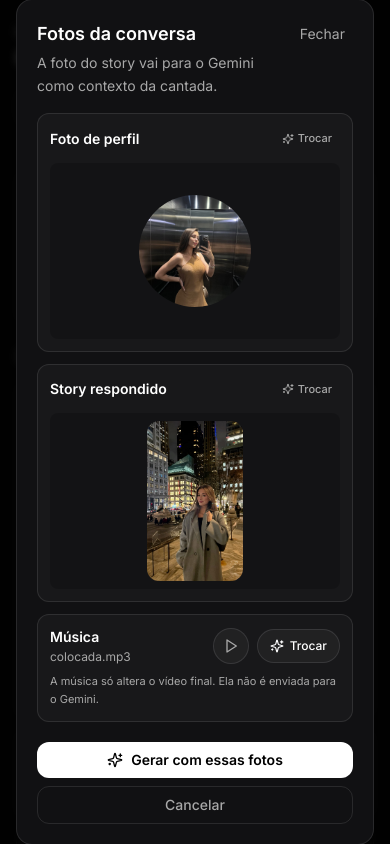
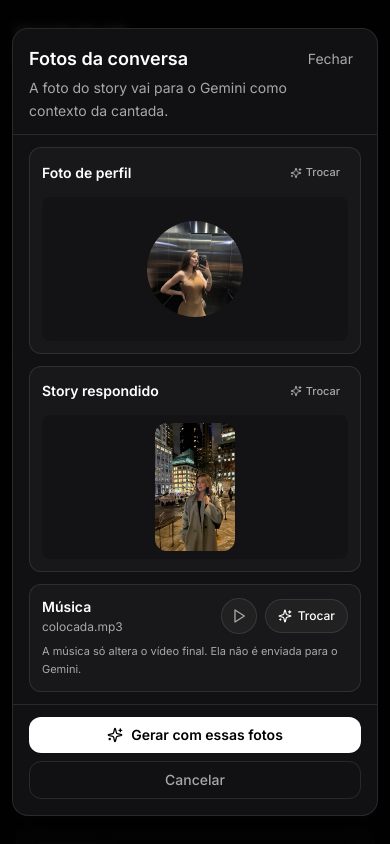
Before and after one commit to roxopastel/reels-virais, a Next.js app: page / in a window 390 px wide. Both pictures are taken after a click on the button "Gerar conversa aleatória". Shown: the top 844 px of the page. Built offline with nearby package versions, Linux system fonts and the light colour scheme; grey boxes are pictures that could not be loaded.

Commit message:
Fix conversation photo modal responsiveness

```diff
--- a/app/page.tsx
+++ b/app/page.tsx
@@ -440,9 +440,9 @@ function ConversationPhotoModal({
   const isMusicPlaying = !!musicUrl && playingMusicUrl === musicUrl;
 
   return (
-    <div className="fixed inset-0 z-50 flex items-center justify-center bg-black/70 px-4 backdrop-blur-sm">
-      <div className="w-full max-w-lg rounded-2xl border border-white/10 bg-[#111113] p-5 shadow-2xl shadow-black/50">
-        <div className="mb-4 flex items-start justify-between gap-3">
+    <div className="fixed inset-0 z-50 flex items-center justify-center bg-black/70 px-3 py-4 backdrop-blur-sm sm:px-4">
+      <div className="flex max-h-[calc(100dvh-2rem)] w-full max-w-lg flex-col overflow-hidden rounded-2xl border border-white/10 bg-[#111113] shadow-2xl shadow-black/50">
+        <div className="flex shrink-0 items-start justify-between gap-3 border-b border-white/10 p-4 pb-3 sm:p-5 sm:pb-4">
           <div>
             <h2 className="text-lg font-semibold text-white">
               Fotos da conversa
@@ -461,18 +461,19 @@ function ConversationPhotoModal({
           </button>
         </div>
 
+        <div className="min-h-0 flex-1 overflow-y-auto px-4 py-3 sm:px-5 sm:py-4">
           <div className="grid grid-cols-1 gap-3 sm:grid-cols-2">
             <PhotoPreviewCard
               title="Foto de perfil"
               imageUrl={avatarUrl ?? ""}
-            imageClassName="h-28 w-28 rounded-full"
+              imageClassName="h-24 w-24 rounded-full sm:h-28 sm:w-28"
               disabled={generating || !canRandomize}
               onRandomize={onRandomizeAvatar}
             />
             <PhotoPreviewCard
               title="Story respondido"
               imageUrl={storyUrl}
-            imageClassName="h-40 w-24 rounded-xl"
+              imageClassName="h-32 w-20 rounded-xl sm:h-40 sm:w-24"
               disabled={generating || !canRandomize}
               onRandomize={onRandomizeStory}
             />
@@ -480,13 +481,13 @@ function ConversationPhotoModal({
 
           <div className="mt-3 rounded-xl border border-white/10 bg-white/[0.03] p-3">
             <div className="mb-2 flex items-center justify-between gap-2">
-            <div>
+              <div className="min-w-0">
                 <p className="text-sm font-semibold text-white">Música</p>
-              <p className="mt-0.5 max-w-[260px] truncate text-xs text-ig-muted">
+                <p className="mt-0.5 max-w-[220px] truncate text-xs text-ig-muted sm:max-w-[260px]">
                   {musicFile && musicFile !== "none" ? musicFile : "Nenhuma música"}
                 </p>
               </div>
-            <div className="flex items-center gap-2">
+              <div className="flex shrink-0 items-center gap-2">
                 <button
                   type="button"
                   onClick={() => {
@@ -518,8 +519,9 @@ function ConversationPhotoModal({
               A música só altera o vídeo final. Ela não é enviada para o Gemini.
             </p>
           </div>
+        </div>
 
-        <div className="mt-5 flex flex-col-reverse gap-2 sm:flex-row sm:justify-end">
+        <div className="flex shrink-0 flex-col-reverse gap-2 border-t border-white/10 p-4 pt-3 sm:flex-row sm:justify-end sm:p-5 sm:pt-4">
           <button
             type="button"
             onClick={onClose}
@@ -600,7 +602,7 @@ function PhotoPreviewCard({
           Trocar
         </button>
       </div>
-      <div className="flex h-44 items-center justify-center rounded-lg bg-black/20">
+      <div className="flex h-36 items-center justify-center rounded-lg bg-black/20 sm:h-44">
         {imageUrl ? (
           // eslint-disable-next-line @next/next/no-img-element
           <img
```
Lines whose indentation alone changed are shown as unchanged.
